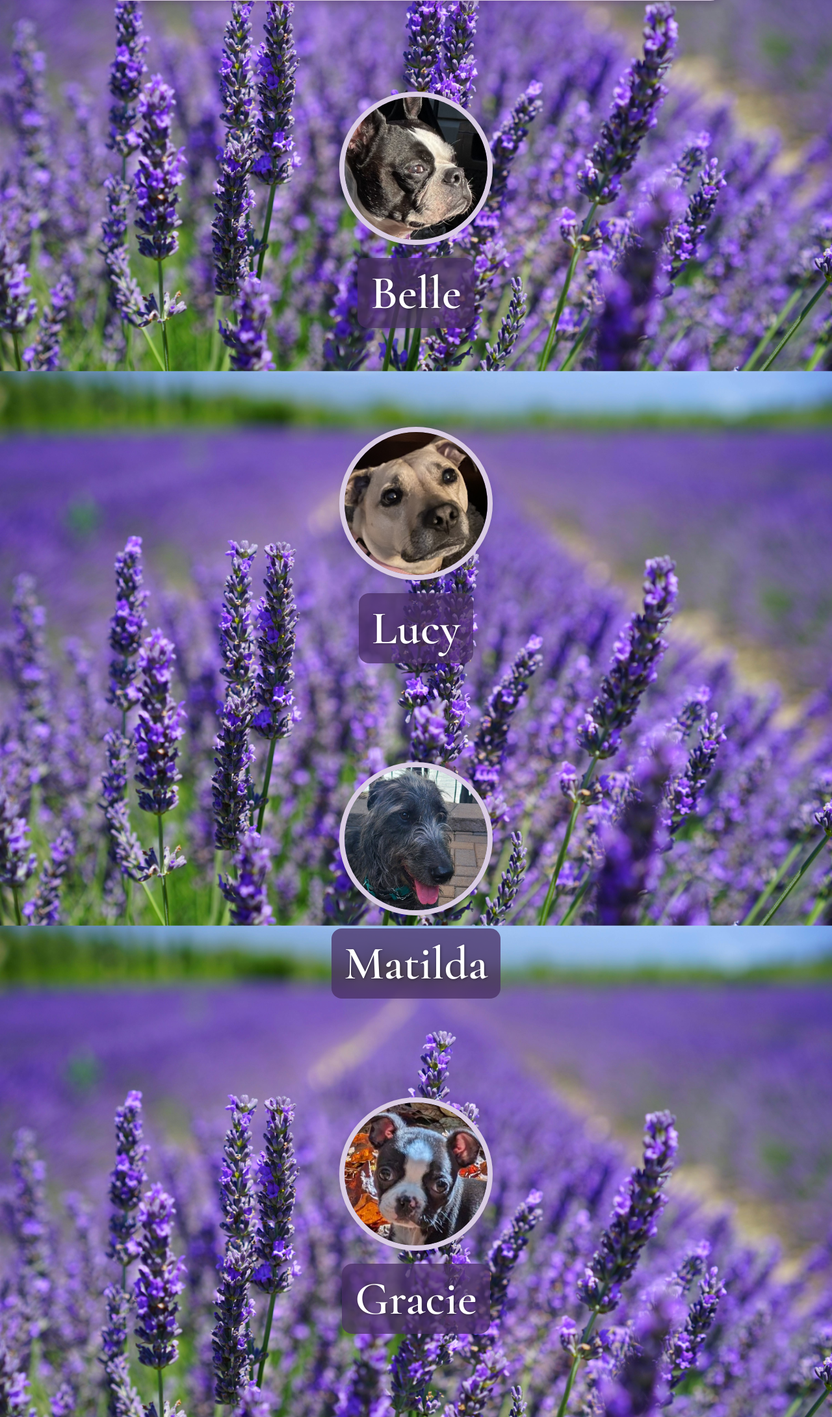
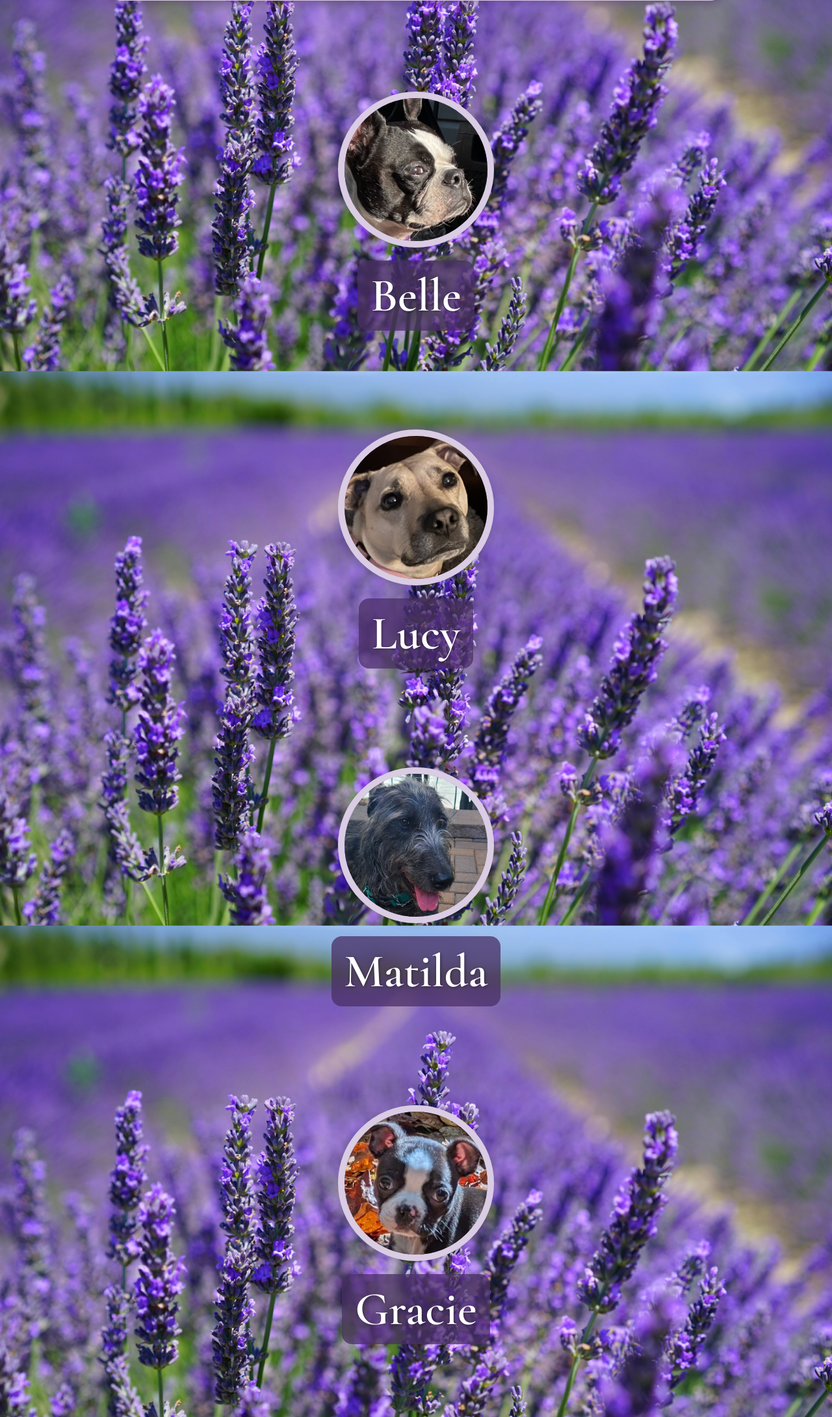
Before and after one commit to OpsChasingDev/AnimalWebsite, a Flask app: page / in a window 1280 px wide. Shown: the part 282-2463 px from the top of the page at 65% size. Run offline with Flask 3, Linux system fonts and the light colour scheme.

Commit message:
increased headshot border

```diff
--- a/static/css/style.css
+++ b/static/css/style.css
@@ -52,7 +52,7 @@
     height: 220px;
     object-fit: cover;
     border-radius: 50%;
-    border: 8px solid #d9cce3;
+    border: 10px solid #d9cce3;
     box-shadow: 0 4px 12px rgba(0, 0, 0, 0.1);
     transition: transform 0.3s ease;
     cursor: pointer;
```
